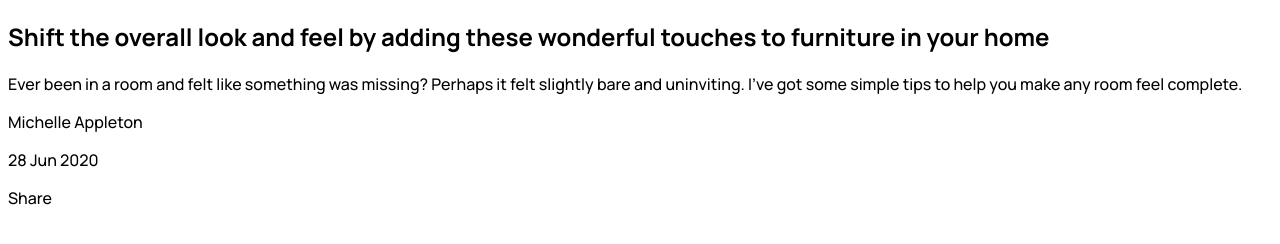
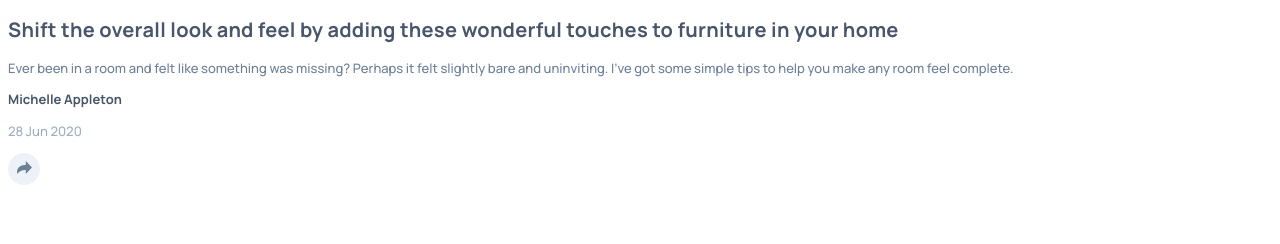
Before and after one commit to jkaps9/article-preview-component, a plain HTML site: page index.html in a window 1280 px wide. Drawn offline with Linux system fonts and the light colour scheme.

Commit message:
style typography and button

```diff
--- a/index.html
+++ b/index.html
@@ -17,19 +17,25 @@
     <link rel="stylesheet" href="styles.css" />
   </head>
   <body>
-    <h2>
+    <main>
+      <article class="article-preview">
+        <h2 class="text-preset-1">
           Shift the overall look and feel by adding these wonderful touches to
           furniture in your home
         </h2>
 
         <p>
-      Ever been in a room and felt like something was missing? Perhaps it felt
-      slightly bare and uninviting. I’ve got some simple tips to help you make
-      any room feel complete.
+          Ever been in a room and felt like something was missing? Perhaps it
+          felt slightly bare and uninviting. I’ve got some simple tips to help
+          you make any room feel complete.
         </p>
 
         <p class="name">Michelle Appleton</p>
         <p class="date">28 Jun 2020</p>
-    <div class="share"><p>Share</p></div>
+        <button class="share">
+          <img src="./images/icon-share.svg" alt="share icon" />
+        </button>
+      </article>
+    </main>
   </body>
 </html>
--- a/styles.css
+++ b/styles.css
@@ -15,6 +15,46 @@
   src: url("./fonts/manrope-v20-latin-700.woff2") format("woff2"); /* Chrome 36+, Opera 23+, Firefox 39+, Safari 12+, iOS 10+ */
 }
 
+:root {
+  --grey-900: hsl(217, 19%, 35%);
+  --grey-500: hsl(214, 17%, 51%);
+  --grey-400: hsl(212, 23%, 69%);
+  --grey-200: hsl(210, 46%, 95%);
+
+  --white: #ffffff;
+}
+
 body {
   font-family: "Manrope", sans-serif;
+  font-size: 0.8125rem;
+  font-weight: 500;
+  line-height: 1.4em;
+  letter-spacing: 0.016px;
+  color: var(--grey-500);
 }
+
+h2,
+.name {
+  color: var(--grey-900);
+  font-weight: 700;
+}
+
+.text-preset-1 {
+  font-size: 1.25rem;
+  font-weight: 700;
+  line-height: 1.3em;
+  letter-spacing: 0.25px;
+}
+
+.date {
+  color: var(--grey-400);
+}
+
+.share {
+  height: 2rem;
+  width: 2rem;
+  border-radius: 100vw;
+  border: none;
+  background-color: var(--grey-200);
+  cursor: pointer;
+}
```
Lines whose indentation alone changed are shown as unchanged.
